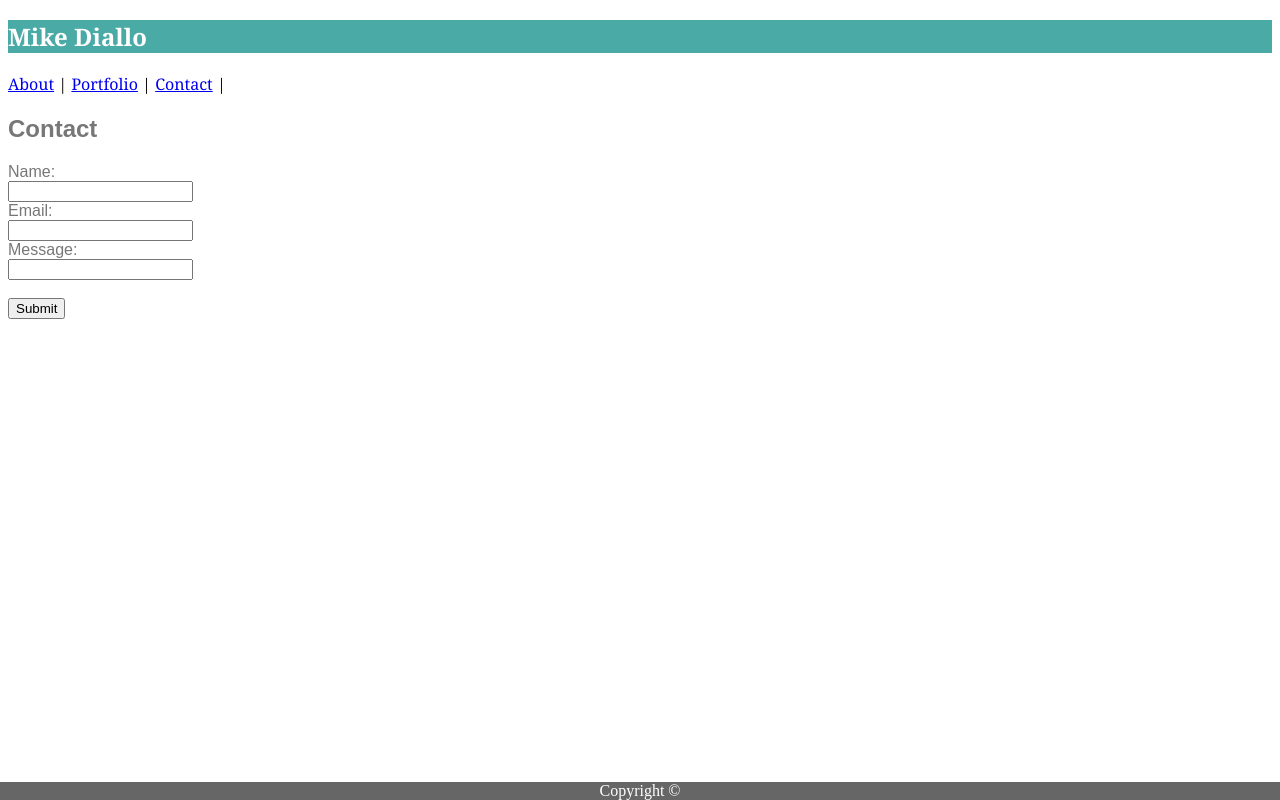
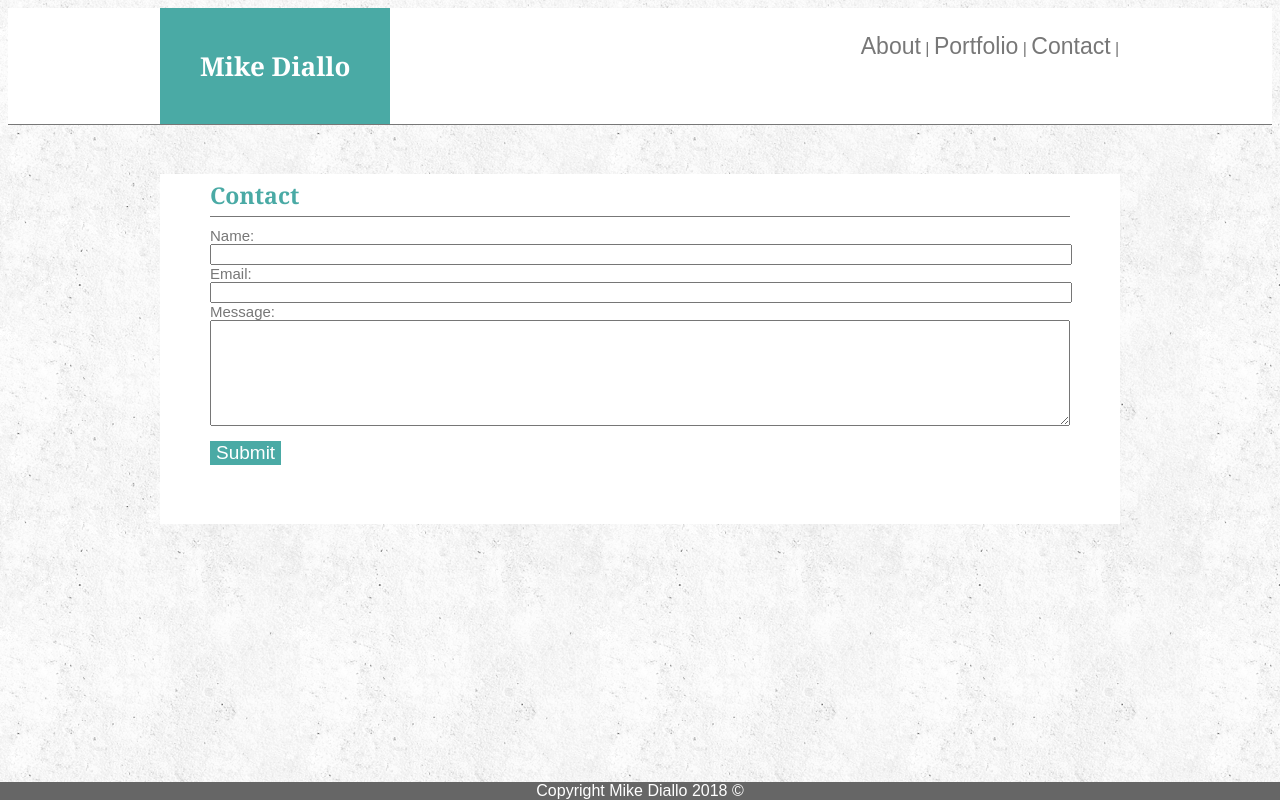
Before and after one commit to Miked13/Basic-Portfolio, a plain HTML site: page contact.html in a window 1280 px wide. Drawn offline with Linux system fonts and the light colour scheme.

Commit message:
Portfolio completed

```diff
--- a/assets/css/style.css
+++ b/assets/css/style.css
@@ -1,18 +1,124 @@
 header{
-    background-color: #ffffff;
+    background: #ffffff;
+    display: inline-block;
+    border-bottom: 1px solid #777777;
+    margin-bottom: 30px;
+    width: 100%;
+}
+.header_content{
+    width:960px;
+    margin: 0 auto;
+}
+header h1{
+    color: white;
+    background: #4aaaa5;
+    display: inline-block;
+    padding: 40px;
+    font-size: 26px;
+    margin: 0 auto;
+}
+
+h1, h2{
     font-family: Georgia, 'Times New Roman', Times, serif;
-    border-color: #cccccc;
+    color: #4aaaa5;
+    font-weight: bold;
 }
-h1{
+
+nav{
+    width: 260px;
+    float: right;
+    margin-top: 25px;
+    text-align: center;
+}
+nav a{
+    font-size: 23px;
+    color: #777777;
+    text-decoration: none;
+}
+a:link{
+    color: #777777;
+}
+a:visited{
+    color: powderblue;
+}
+a:hover{
     color: white;
     background-color: #4aaaa5;
+}
+a:active{
+    color: purple;
+}
+
+body{
+    background: url("../images/wall4.png") repeat;
+font-family: Arial, Helvetica, sans-serif;
+overflow: auto;
+color: #777777;
 }
 main{
     font-family: Arial, Helvetica, sans-serif;
     color: #777777;
     background-color: #ffffff;
     border-color: #dddddd;
+    border: 0 solid #777777;
+    height: 350px;
     width: 960px;
+    margin: auto;
+}
+main h2{
+    font-size: 23px;
+    padding: 5px 0;
+    margin-bottom: 10px;
+    border-bottom: 1px solid #777777;
+    margin-left: 50px;
+    margin-right: 50px;
+}
+#profile_pic{
+    margin-left: 50px;
+    margin-right: 20px;
+    float: left;
+}
+
+p{
+    font-size: 15px;
+    line-height: 19px;
+    margin-left: 50px;
+    margin-right: 50px;
+}
+
+div.gallery{
+    border: 0;
+    float: left;
+    margin-left: 50px;
+    margin-right: 50px;
+}
+div.portfolio_name{
+    background-color: #4aaaa5;
+    color: white;
+}
+form label{
+    display: block;
+    margin-left: 50px;
+    font-size: 15px;
+}
+form input{
+    width: 89%;
+    display: block;
+    margin-left: 50px;
+}
+form textarea{
+    width: 89%;
+    display: block;
+    margin-left: 50px;
+    height: 100px;
+}
+form button{
+    background-color: #4aaaa5;
+    color: #ffffff;
+    border: none;
+    margin-top: 15px;
+    margin-left: 50px;
+    font-size: 19px;
 }
 footer{
     background-color: #666666;
@@ -22,4 +128,5 @@ footer{
     bottom: 0;
     width: 100%;
     text-align: center;
+    clear: both;
 }
--- a/contact.html
+++ b/contact.html
@@ -1,39 +1,38 @@
 <!DOCTYPE html>
 <html lang="en-us">
+
     <head>
-        <meta charset""UTF-8">
+        <meta charset ""UTF-8 ">
         <title>Basic Portfolio</title>
-        <link rel="stylesheet" type="text/css" href="assets/css/style.css">
+        <link rel="stylesheet " type="text/css " href="./assets/css/style.css ">
     </head>
     <body>
-        <header class="header">
-            <nav class="navigator">
+        <header>
+            <div class="header_content ">
                 <h1>Mike Diallo</h1>
-                <a href="/About/" class="About">About</a> |
-                <a href="/Portfolio/" class="Portfolio">Portfolio</a> |
-                <a href="/Contact/" class="Contact">Contact</a> |
-            </nav>
+                <nav>
+                    <a href="index.html" class="About ">About</a> |
+                    <a href="portfolio.html" class="Portfolio ">Portfolio</a> |
+                    <a href="contact.html" class="Contact ">Contact</a> |
+                </nav>
+            </div>
         </header>
-        <main class="main_contact">
-            <section>
-                <h2>Contact</h2>
-            </section>
-            <form action="">
-                Name:<br>
-                <input type="text" name="name" class="name">
-                <br>
-                Email:<br>
-                <input type="email" name="email" autocomplete="on" class="email">
-                <br>
-                Message:<br>
-                <input type="text" name="message" class ="message">
-                <br>
-                <br>
-                <input type ="submit" value="Submit">
+        <main>
+            <h2>Contact</h2>
+            <form>
+                <label for= "name ">Name:</label>
+                <input type="text " name="name " id="name_block ">
+
+                <label for="email ">Email:</label>
+                <input type="email " name="email " id="email_block ">
+
+                <label for="message ">Message:</label>
+                <textarea name="message " name="message " id="message_block "></textarea>
+
+                <button type="submit ">Submit</button>
             </form>
         </main>
-        <br>
-        <br>
-        <footer>Copyright &copy;</footer>
+        <div class="clearfix "></div>
     </body>
+    <footer>Copyright Mike Diallo 2018 &copy;</footer>
 </html>
```
Also changed, not shown: index.html (+29 -26 lines), portfolio.html (+42 -15 lines), assets/images/Profile.jpg, assets/images/chess.jpg (added), assets/images/hangman.jpg (added), assets/images/rpg.png (added), assets/images/trivia.jpg (added), assets/images/wall4.png (added), 1 other file.
